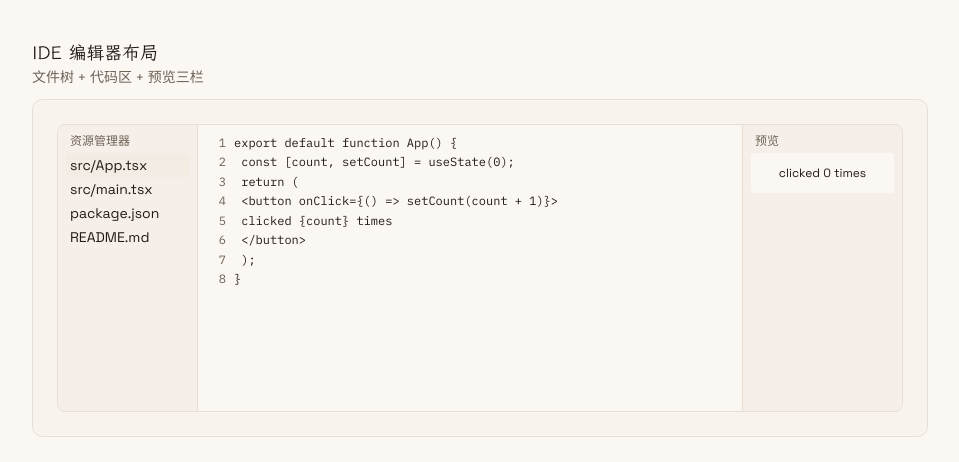
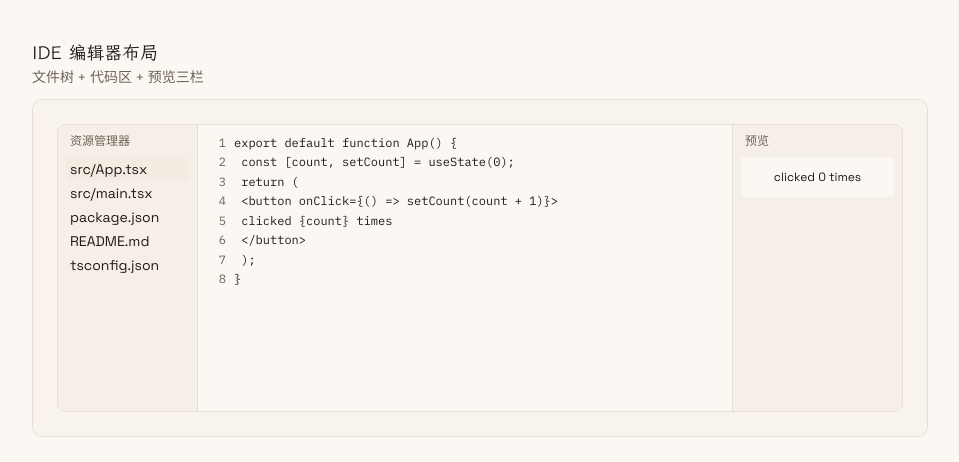
Before and after one commit to ErgeAIA/XieYi, a Next.js app: page /examples in a window 1280 px wide. Shown: the part 988-1450 px from the top of the page, without its empty margins (320-1279 px from the left). Built offline with nearby package versions, Linux system fonts and the light colour scheme.

Commit message:
feat(examples): 充实 IDE 编辑器布局

```diff
--- a/src/components/examples/pages.tsx
+++ b/src/components/examples/pages.tsx
@@ -146,7 +146,13 @@ function DashboardExample() {
 /* ---------- 2. IDE 编辑器布局 ---------- */
 
 function IdeExample() {
-  const files = ["src/App.tsx", "src/main.tsx", "package.json", "README.md"];
+  const files = [
+    { name: "src/App.tsx", active: true },
+    { name: "src/main.tsx", active: false },
+    { name: "package.json", active: false },
+    { name: "README.md", active: false },
+    { name: "tsconfig.json", active: false },
+  ];
   const code = [
     "export default function App() {",
     "  const [count, setCount] = useState(0);",
@@ -158,19 +164,23 @@ function IdeExample() {
     "}",
   ];
   return (
-    <div className="grid h-72 grid-cols-[140px_1fr_160px] overflow-hidden rounded-md border text-sm">
+    <section className="example-canvas">
+      <Reveal>
+        <div className="grid h-72 grid-cols-[140px_1fr_170px] overflow-hidden rounded-md border text-sm">
           <div className="border-r bg-muted/30 p-2">
-        <div className="mb-1 px-1 text-xs font-medium text-muted-foreground">
+            <div className="mb-2 px-1 text-xs font-medium text-muted-foreground">
               资源管理器
             </div>
             {files.map((f, i) => (
               <div
                 key={i}
                 className={`cursor-pointer rounded px-1 py-0.5 ${
-              i === 0 ? "bg-accent" : "hover:bg-muted"
+                  f.active
+                    ? "bg-accent text-accent-foreground"
+                    : "hover:bg-muted"
                 }`}
               >
-            {f}
+                {f.name}
               </div>
             ))}
           </div>
@@ -185,7 +195,7 @@ function IdeExample() {
             ))}
           </div>
           <div className="border-l bg-muted/30 p-2">
-        <div className="mb-1 px-1 text-xs font-medium text-muted-foreground">
+            <div className="mb-2 px-1 text-xs font-medium text-muted-foreground">
               预览
             </div>
             <div className="rounded bg-background p-3 text-center text-xs">
@@ -193,6 +203,8 @@ function IdeExample() {
             </div>
           </div>
         </div>
+      </Reveal>
+    </section>
   );
 }
 
```
Lines whose indentation alone changed are shown as unchanged.
